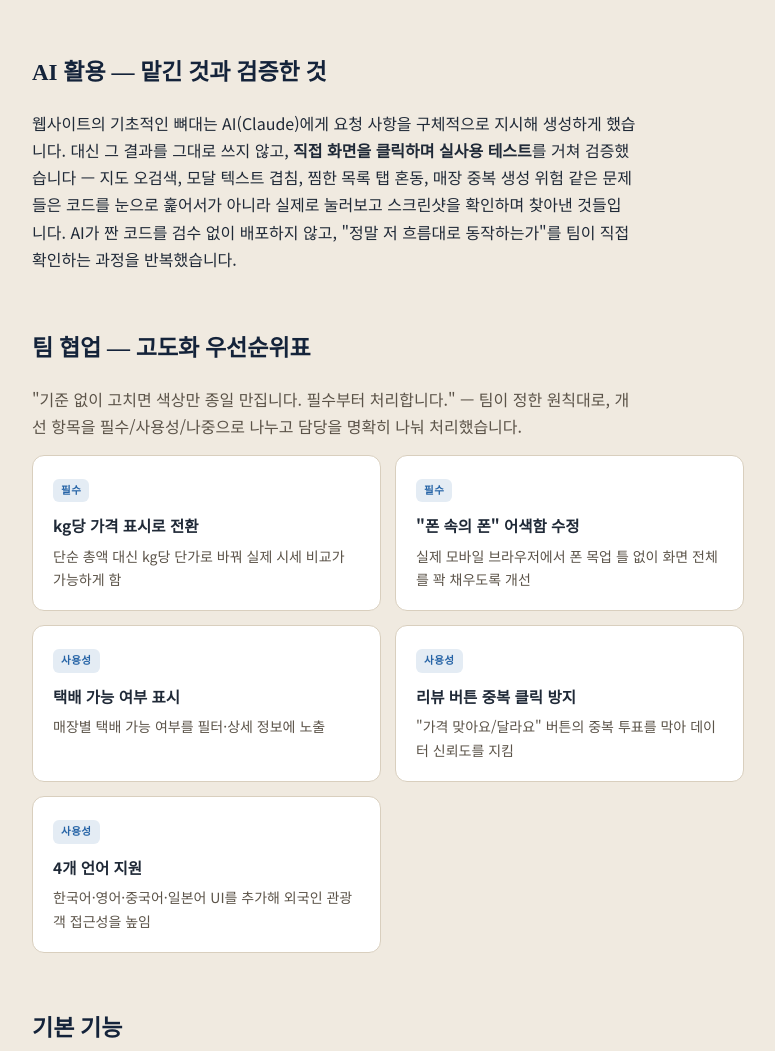
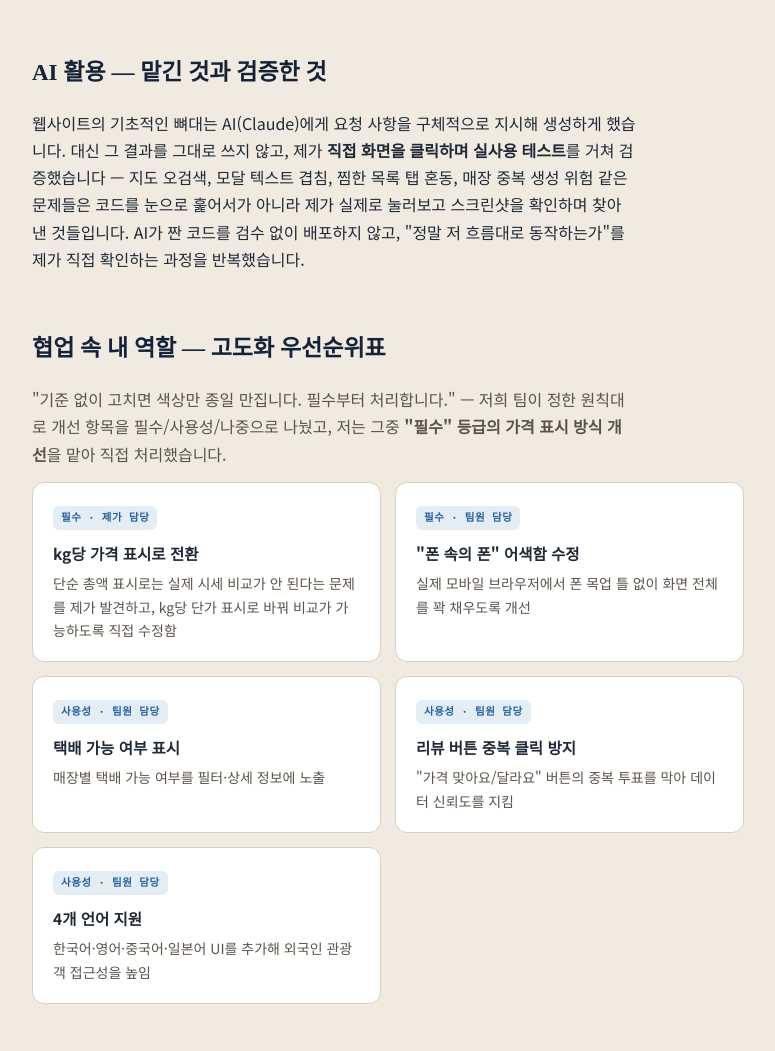
Before and after one commit to 22001074-lab/jukdo-market-prototype, a plain HTML site: page case-study.html in a window 1280 px wide. Shown: the part 1211-2262 px from the top of the page, without its empty margins (252-1027 px from the left). Drawn offline with Linux system fonts and the light colour scheme.

Commit message:
Fix recruiter 3-second scan: first-person ownership + result metrics
Co-Authored-By: Claude Sonnet 5 <noreply@anthropic.com>

```diff
--- a/case-study.html
+++ b/case-study.html
@@ -249,35 +249,35 @@
 
   <section>
     <h2>AI 활용 — 맡긴 것과 검증한 것</h2>
-    <p>웹사이트의 기초적인 뼈대는 AI(Claude)에게 요청 사항을 구체적으로 지시해 생성하게 했습니다. 대신 그 결과를 그대로 쓰지 않고, <strong>직접 화면을 클릭하며 실사용 테스트</strong>를 거쳐 검증했습니다 — 지도 오검색, 모달 텍스트 겹침, 찜한 목록 탭 혼동, 매장 중복 생성 위험 같은 문제들은 코드를 눈으로 훑어서가 아니라 실제로 눌러보고 스크린샷을 확인하며 찾아낸 것들입니다. AI가 짠 코드를 검수 없이 배포하지 않고, "정말 저 흐름대로 동작하는가"를 팀이 직접 확인하는 과정을 반복했습니다.</p>
+    <p>웹사이트의 기초적인 뼈대는 AI(Claude)에게 요청 사항을 구체적으로 지시해 생성하게 했습니다. 대신 그 결과를 그대로 쓰지 않고, 제가 <strong>직접 화면을 클릭하며 실사용 테스트</strong>를 거쳐 검증했습니다 — 지도 오검색, 모달 텍스트 겹침, 찜한 목록 탭 혼동, 매장 중복 생성 위험 같은 문제들은 코드를 눈으로 훑어서가 아니라 제가 실제로 눌러보고 스크린샷을 확인하며 찾아낸 것들입니다. AI가 짠 코드를 검수 없이 배포하지 않고, "정말 저 흐름대로 동작하는가"를 제가 직접 확인하는 과정을 반복했습니다.</p>
   </section>
 
   <section>
-    <h2>팀 협업 — 고도화 우선순위표</h2>
-    <p class="lede">"기준 없이 고치면 색상만 종일 만집니다. 필수부터 처리합니다." — 팀이 정한 원칙대로, 개선 항목을 필수/사용성/나중으로 나누고 담당을 명확히 나눠 처리했습니다.</p>
+    <h2>협업 속 내 역할 — 고도화 우선순위표</h2>
+    <p class="lede">"기준 없이 고치면 색상만 종일 만집니다. 필수부터 처리합니다." — 저희 팀이 정한 원칙대로 개선 항목을 필수/사용성/나중으로 나눴고, 저는 그중 <strong>"필수" 등급의 가격 표시 방식 개선</strong>을 맡아 직접 처리했습니다.</p>
     <div class="feature-grid">
       <div class="feature-card">
-        <span class="ftag">필수</span>
+        <span class="ftag">필수 · 제가 담당</span>
         <h3>kg당 가격 표시로 전환</h3>
-        <p>단순 총액 대신 kg당 단가로 바꿔 실제 시세 비교가 가능하게 함</p>
+        <p>단순 총액 표시로는 실제 시세 비교가 안 된다는 문제를 제가 발견하고, kg당 단가 표시로 바꿔 비교가 가능하도록 직접 수정함</p>
       </div>
       <div class="feature-card">
-        <span class="ftag">필수</span>
+        <span class="ftag">필수 · 팀원 담당</span>
         <h3>"폰 속의 폰" 어색함 수정</h3>
         <p>실제 모바일 브라우저에서 폰 목업 틀 없이 화면 전체를 꽉 채우도록 개선</p>
       </div>
       <div class="feature-card">
-        <span class="ftag">사용성</span>
+        <span class="ftag">사용성 · 팀원 담당</span>
         <h3>택배 가능 여부 표시</h3>
         <p>매장별 택배 가능 여부를 필터·상세 정보에 노출</p>
       </div>
       <div class="feature-card">
-        <span class="ftag">사용성</span>
+        <span class="ftag">사용성 · 팀원 담당</span>
         <h3>리뷰 버튼 중복 클릭 방지</h3>
         <p>"가격 맞아요/달라요" 버튼의 중복 투표를 막아 데이터 신뢰도를 지킴</p>
       </div>
       <div class="feature-card">
-        <span class="ftag">사용성</span>
+        <span class="ftag">사용성 · 팀원 담당</span>
         <h3>4개 언어 지원</h3>
         <p>한국어·영어·중국어·일본어 UI를 추가해 외국인 관광객 접근성을 높임</p>
       </div>
@@ -416,12 +416,12 @@
   <section>
     <h2>결과 — 무엇이 남았나</h2>
     <p>"일반 사용자들은 자신이 관심있는 물품을 검색하고 가장 최신의 가격을 알 수 있다. 시장 상인들은 상인들에게만 공유된 비밀번호로 자신의 상품의 가격 및 상품 구성을 수정하여 올릴 수 있다."</p>
-    <p>이 목표는 v35 시점에 단순 검색·등록을 넘어, 목표가 알리미·장보기 최적 플랜·실시간 가격 힌트 같은 기능으로 확장되어 구현되어 있습니다.</p>
+    <p>이 목표는 v35 시점에 단순 검색·등록을 넘어, <strong>35회 이상의 버전 반복</strong>과 <strong>12개 관점별 혁신 기능</strong>으로 구현되어 있습니다. 예를 들어 제가 직접 담당한 가격 표시 개선의 경우, 오징어 한 품목만 놓고 봐도 5개 매장의 가격을 kg당 단가로 한 화면에서 바로 비교할 수 있게 됐습니다(15,000원~42,000원 구간, 평균 대비 배지까지 자동 표시).</p>
   </section>
 
   <section>
     <h2>남은 한계 · 다음 단계</h2>
-    <p class="lede">"비밀번호로만 상품 추가·삭제·수정 등을 할 수 있는 화면에 들어가는 기능이며, 실제 상인들이 협조하여 상품의 가격을 업로드 할지 의문이다." — 팀이 스스로 짚은 한계입니다. 여기에 직접 써보며 찾은 사항을 더했습니다.</p>
+    <p class="lede">"비밀번호로만 상품 추가·삭제·수정 등을 할 수 있는 화면에 들어가는 기능이며, 실제 상인들이 협조하여 상품의 가격을 업로드 할지 의문이다." — 저희 팀이 워크시트에서 스스로 짚은 한계입니다. 여기에 제가 직접 써보며 찾은 사항을 더했습니다.</p>
     <div class="issue-list">
       <div class="issue">
         <span class="sev high">우선</span>
```
